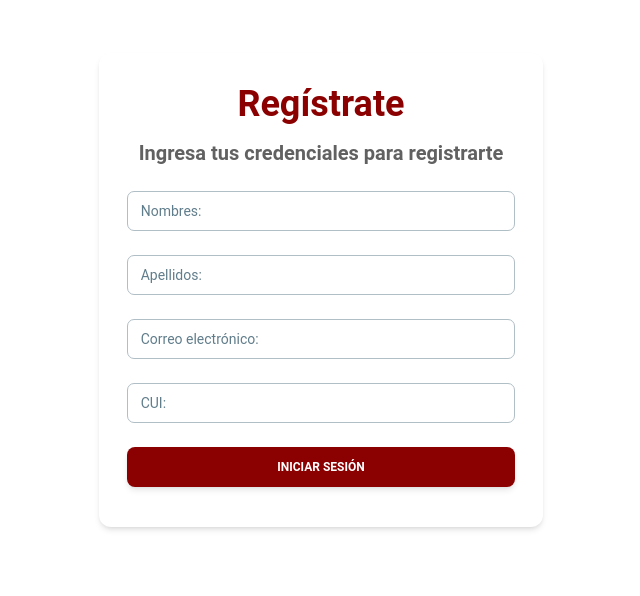
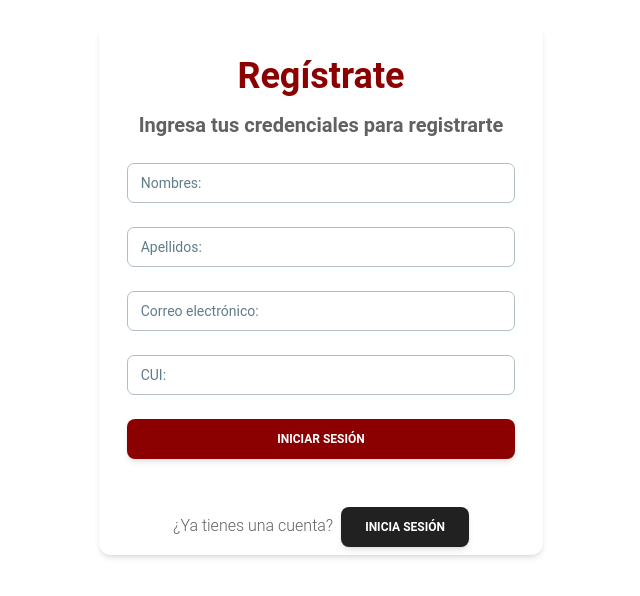
Before and after one commit to RyanValdivia/sismat-unsa, a React (Vite) app in the folder FrontEnd/sismat/: page /register in a window 1280 px wide. Shown: the part 130-726 px from the top of the page, without its empty margins (319-959 px from the left). Built offline with nearby package versions, Linux system fonts and the light colour scheme; what @react-pdf/renderer would draw is missing.

Commit message:
Movilidad entre formularios

```diff
--- a/FrontEnd/sismat/src/components/LoginForm.jsx
+++ b/FrontEnd/sismat/src/components/LoginForm.jsx
@@ -154,7 +154,20 @@
                         </Button>
                     </form>
                 </div>
+                <div className="flex items-center justify-center p-2">
+                <Typography>
+                    ¿No tienes una cuenta?
+                    <Button
+                        onClick={() => navigate("/register")}
+                        className="ml-2"
+                    >
+                        Regístrate
+                    </Button>
+                </Typography>
+                </div>
+
             </Card>
+
         </div>
     );
 };
--- a/FrontEnd/sismat/src/components/RegisterForm.jsx
+++ b/FrontEnd/sismat/src/components/RegisterForm.jsx
@@ -12,6 +12,7 @@
 import { z } from "zod";
 import { useForm } from "react-hook-form";
 import { zodResolver } from "@hookform/resolvers/zod";
+import { useNavigate } from "react-router-dom";
 
 const LoginForm = () => {
     const [errorMessage, setErrorMessage] = useState("");
@@ -34,6 +35,8 @@
     } = useForm({
         resolver: zodResolver(registerSchema),
     });
+
+    const navigate = useNavigate();
 
     const onSubmit = async (data) => {
 
@@ -169,6 +172,17 @@
                         </Button>
                     </form>
                 </div>
+                <div className="flex items-center justify-center p-2">
+                <Typography>
+                    ¿Ya tienes una cuenta?
+                    <Button
+                        onClick={() => navigate("/")}
+                        className="ml-2"
+                    >
+                        Inicia sesión
+                    </Button>
+                </Typography>
+                </div>
             </Card>
         </div>
     );
```
Also changed, not shown: 1 other file (tests, documents, lock files or other folders).
